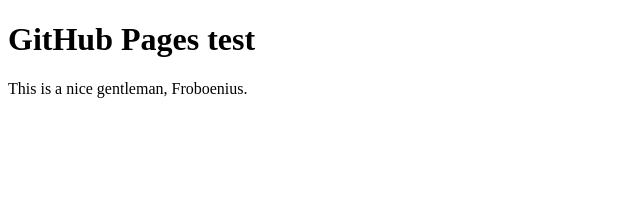
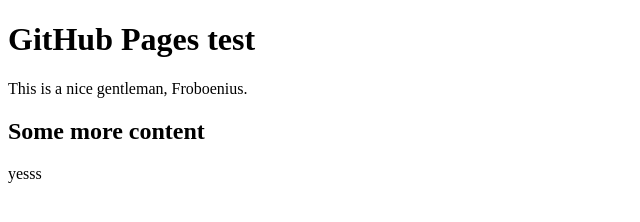
Before and after one commit to Pvag/GitHubPages_test, a website: page index.html in a window 1280 px wide. Shown: the whole page, without its empty margins (0-640 px from the left). Drawn offline with Linux system fonts and the light colour scheme.

Commit message:
feat add more content

```diff
--- a/index.html
+++ b/index.html
@@ -8,5 +8,7 @@
 <body>
     <h1>GitHub Pages test</h1>
     <p>This is a nice gentleman, Froboenius.</p>
+    <h2>Some more content</h2>
+    <p>yesss</p>
 </body>
 </html>
```
